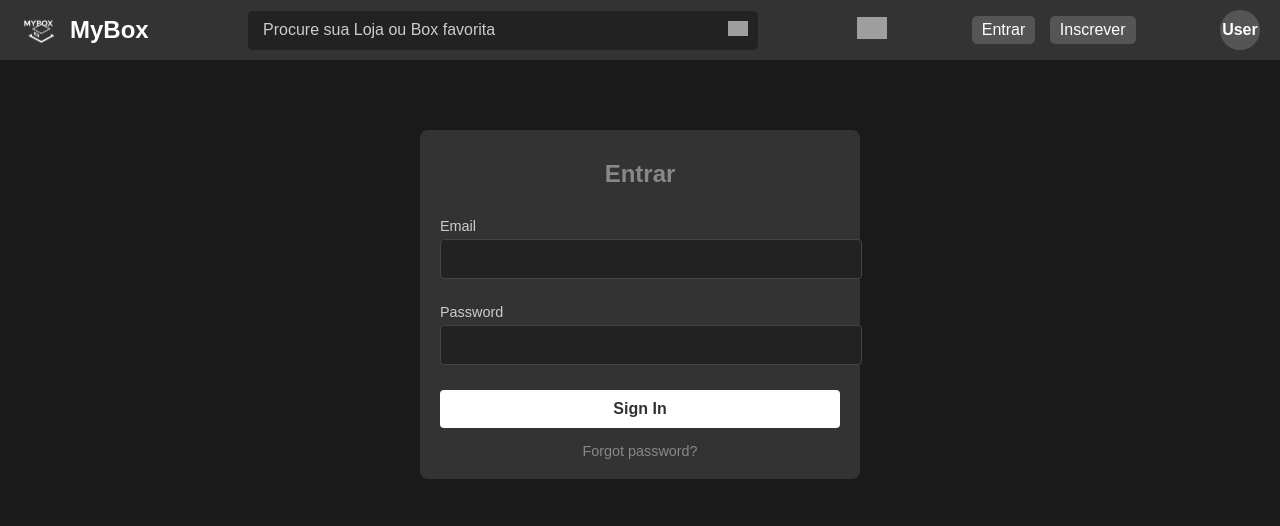
After one commit to MatzkinGurza/PMR3304_MyBoxProject, a Django app: page /users/login/ in a window 1280 px wide. The commit adds this page. Shown: the top 526 px of the page. Run offline with Django 5.2, Linux system fonts and the light colour scheme; grey boxes are pictures that could not be loaded.

Commit message:
primeiro protótipo funcional de login

```diff
--- a/MyBox/MyBox/urls.py
+++ b/MyBox/MyBox/urls.py
@@ -15,8 +15,10 @@ Including another URLconf
     2. Add a URL to urlpatterns:  path('blog/', include('blog.urls'))
 """
 from django.contrib import admin
-from django.urls import path
+from django.urls import path, include
 
 urlpatterns = [
     path('admin/', admin.site.urls),
+    path('users/', include('users.urls')),
+    path('accounts/', include('django.contrib.auth.urls')),
 ]
--- a/MyBox/static/css/base.css
+++ b/MyBox/static/css/base.css
@@ -0,0 +1,91 @@
+/* base.css */
+
+/* Importação dos estilos das diferentes partes da aplicação */
+@import 'layout/header.css';
+@import 'layout/footer.css';
+@import 'components/buttons.css';
+@import 'components/forms.css';
+@import 'pages/users.css';
+@import 'utilities/colors.css';
+@import 'utilities/spacing.css';
+@import 'utilities/typography.css';
+
+/* Estilos globais para o corpo da página */
+body {
+    font-family: Arial, sans-serif;
+    background-color: #1a1a1a; /* Fundo escuro */
+    color: #fff; /* Texto branco padrão */
+    margin: 0;
+    padding: 0;
+}
+
+/* Container principal do conteúdo */
+#conteiner-principal {
+    padding: 20px;
+}
+
+/* Links */
+a {
+    color: #1e90ff; /* Azul claro para links */
+    text-decoration: none;
+}
+
+a:hover {
+    text-decoration: underline;
+}
+
+/* Títulos e Subtítulos */
+h1, h2, h3, h4, h5, h6 {
+    color: #888;
+    margin: 0;
+    padding: 10px 0;
+}
+
+/* Estilos de Parágrafo */
+p {
+    line-height: 1.6;
+    margin-bottom: 15px;
+}
+
+/* Classes utilitárias */
+.text-center {
+    text-align: center;
+}
+
+.mt-1 {
+    margin-top: 5px;
+}
+
+.mt-2 {
+    margin-top: 10px;
+}
+
+.mb-1 {
+    margin-bottom: 5px;
+}
+
+.mb-2 {
+    margin-bottom: 10px;
+}
+
+.pt-1 {
+    padding-top: 5px;
+}
+
+.pt-2 {
+    padding-top: 10px;
+}
+
+.pb-1 {
+    padding-bottom: 5px;
+}
+
+.pb-2 {
+    padding-bottom: 10px;
+}
+
+/* Inputs Globais */
+input, button, textarea, select {
+    font-family: inherit;
+    font-size: 1em;
+}
--- a/MyBox/static/css/layout/header.css
+++ b/MyBox/static/css/layout/header.css
@@ -0,0 +1,94 @@
+/* header.css */
+
+/* Container principal da header */
+.header-container {
+    display: flex;
+    align-items: center;
+    justify-content: space-between;
+    background-color: #333;
+    padding: 10px 20px;
+}
+
+/* Logo */
+.logo {
+    display: flex;
+    align-items: center;
+    color: #fff;
+    font-size: 1.5em;
+    font-weight: bold;
+}
+
+.logo img {
+    width: 40px;
+    margin-right: 10px;
+}
+
+/* Barra de Pesquisa */
+.search-bar {
+    display: flex;
+    align-items: center;
+    background-color: #222;
+    border-radius: 5px;
+    padding: 5px;
+    flex-grow: 1;
+    max-width: 500px;
+    margin: 0 20px;
+}
+
+.search-bar input {
+    width: 100%;
+    background: none;
+    border: none;
+    padding: 5px 10px;
+    color: #fff;
+    font-size: 1em;
+}
+
+.search-bar input::placeholder {
+    color: #ccc;
+}
+
+.search-bar button {
+    background: none;
+    border: none;
+    padding: 5px;
+}
+
+.search-bar button img {
+    width: 20px;
+}
+
+/* Ícone do Carrinho */
+.cart-icon img {
+    width: 30px;
+    cursor: pointer;
+}
+
+/* Botões de Login e Inscrição */
+.auth-buttons button {
+    background-color: #555;
+    color: #fff;
+    border: none;
+    border-radius: 5px;
+    padding: 5px 10px;
+    margin: 0 5px;
+    cursor: pointer;
+}
+
+.auth-buttons button:hover {
+    background-color: #777;
+}
+
+/* Ícone do Usuário */
+.user-icon {
+    background-color: #555;
+    color: #fff;
+    border-radius: 50%;
+    width: 40px;
+    height: 40px;
+    display: flex;
+    align-items: center;
+    justify-content: center;
+    font-weight: bold;
+    cursor: pointer;
+}
--- a/MyBox/static/css/pages/users.css
+++ b/MyBox/static/css/pages/users.css
@@ -0,0 +1,70 @@
+/* users.css */
+
+/* Container do Formulário de Login */
+.login-container {
+    max-width: 400px;
+    margin: 50px auto;
+    padding: 20px;
+    background-color: #333;
+    border-radius: 8px;
+    text-align: center;
+    color: #fff;
+}
+
+/* Título */
+.login-container h2 {
+    font-size: 1.5em;
+    color: #888;
+    margin-bottom: 20px;
+}
+
+/* Labels */
+.login-container label {
+    display: block;
+    font-size: 0.9em;
+    color: #ccc;
+    margin: 10px 0 5px;
+    text-align: left;
+}
+
+/* Campos de Entrada */
+.login-container input[type="email"],
+.login-container input[type="password"] {
+    width: 100%;
+    padding: 10px;
+    background-color: #222;
+    border: 1px solid #444;
+    border-radius: 4px;
+    color: #fff;
+    margin-bottom: 15px;
+}
+
+/* Botão de Login */
+.login-container button {
+    width: 100%;
+    padding: 10px;
+    background-color: #fff;
+    color: #333;
+    border: none;
+    border-radius: 4px;
+    font-weight: bold;
+    cursor: pointer;
+    margin-top: 10px;
+}
+
+.login-container button:hover {
+    background-color: #ddd;
+}
+
+/* Link para Esquecer a Senha */
+.login-container .forgot-password {
+    display: block;
+    margin-top: 15px;
+    font-size: 0.9em;
+    color: #888;
+    text-decoration: none;
+}
+
+.login-container .forgot-password:hover {
+    color: #fff;
+}
--- a/MyBox/templates/base.html
+++ b/MyBox/templates/base.html
@@ -10,7 +10,8 @@
     <title>
         {% block title %}{% endblock %} | MyBox
     </title>
-    <link rel="stylesheet" type="text/css" href="{% static 'style.css' %}">
+    <!-- Link para o CSS principal que importa os outros arquivos de estilo -->
+    <link rel="stylesheet" type="text/css" href="{% static 'css/base.css' %}">
 </head>
 
 <body>
@@ -18,7 +19,7 @@
         <div class="header-container">
             <!-- Logo -->
             <div class="logo">
-                <img src="{% static 'images/logo.png' %}" alt="MyBox Logo">
+                <img src="{% static 'static/images/logo-mybox.png' %}" alt="MyBox Logo">
                 <span>MyBox</span>
             </div>
 
--- /dev/null
+++ b/MyBox/users/templates/users/login.html
@@ -0,0 +1,21 @@
+{% extends 'base.html' %}
+
+{% block title %}Entrar{% endblock %}
+
+{% block content %}
+<div class="login-container">
+    <h2>Entrar</h2>
+    <form method="post">
+        {% csrf_token %}
+        <label for="email">Email</label>
+        <input type="email" id="email" name="username" required>
+
+        <label for="password">Password</label>
+        <input type="password" id="password" name="password" required>
+
+        <button type="submit">Sign In</button>
+
+        <a href="{% url 'password_reset' %}" class="forgot-password">Forgot password?</a>
+    </form>
+</div>
+{% endblock %}
--- /dev/null
+++ b/MyBox/users/urls.py
@@ -0,0 +1,9 @@
+from django.urls import path
+from . import views
+
+app_name = 'users'
+
+urlpatterns = [
+    path('login/', views.login_view, name='login'),
+    path('register/', views.register_view, name='register'),
+]
--- a/MyBox/users/views.py
+++ b/MyBox/users/views.py
@@ -1,3 +1,30 @@
-from django.shortcuts import render
+from django.shortcuts import render, redirect
+from django.contrib.auth import authenticate, login
+from django.contrib import messages
 
-# Create your views here.
+def login_view(request):
+    if request.method == 'POST':
+        username = request.POST['username']
+        password = request.POST['password']
+        user = authenticate(request, username=username, password=password)
+        if user is not None:
+            login(request, user)
+            return redirect('home')  # Redireciona para a página inicial após login
+        else:
+            messages.error(request, 'Credenciais inválidas')
+    return render(request, 'users/login.html')
+
+def register_view(request):
+    if request.method == 'POST':
+        username = request.POST['username']
+        email = request.POST['email']
+        password = request.POST['password']
+
+        if User.objects.filter(username=username).exists():
+            messages.error(request, 'Nome de usuário já existe')
+        else:
+            user = User.objects.create_user(username=username, email=email, password=password)
+            messages.success(request, 'Cadastro realizado com sucesso')
+            return redirect('users:login')
+
+    return render(request, 'users/register.html')
```
Also changed, not shown: MyBox/MyBox/settings.py (+9 -4 lines), MyBox/static/css/layout/footer.css (+70 -0 lines), MyBox/users/templates/users/register.html (added, +22 -0 lines).
